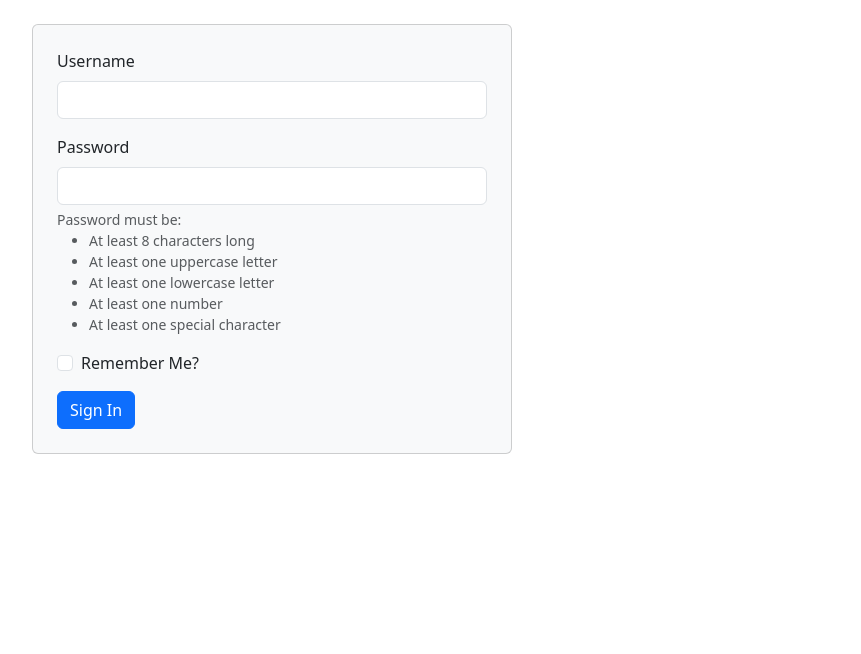
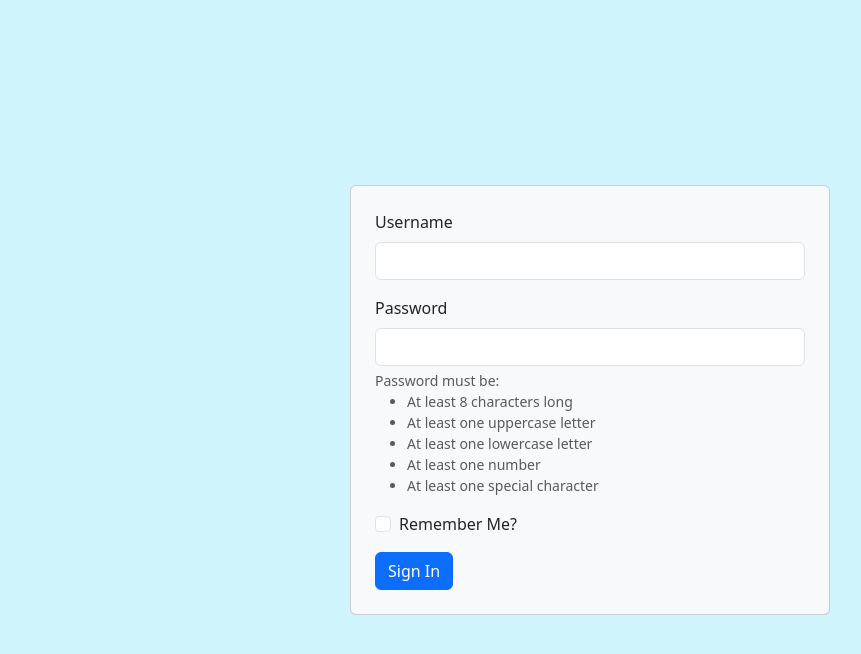
Before and after one commit to craigmckeachie/bootstrap-examples-fall2024, a plain HTML site: page form-example.html in a window 1280 px wide. Shown: the whole page, without its empty margins (50-911 px from the left). Drawn offline with Linux system fonts and the light colour scheme.

Commit message:
style sign in form

```diff
--- a/form-example.html
+++ b/form-example.html
@@ -8,7 +8,7 @@
     <link rel="stylesheet" href="css/custom.css" />
   </head>
   <body>
-    <main class="container mt-4">
+    <main class="container-fluid bg-info-subtle d-flex justify-content-center align-items-center align-content-center vh-100">
       <div class="card p-4 bg-body-tertiary" style="width: 30rem">
         <form>
           <div class="mb-3">
```
